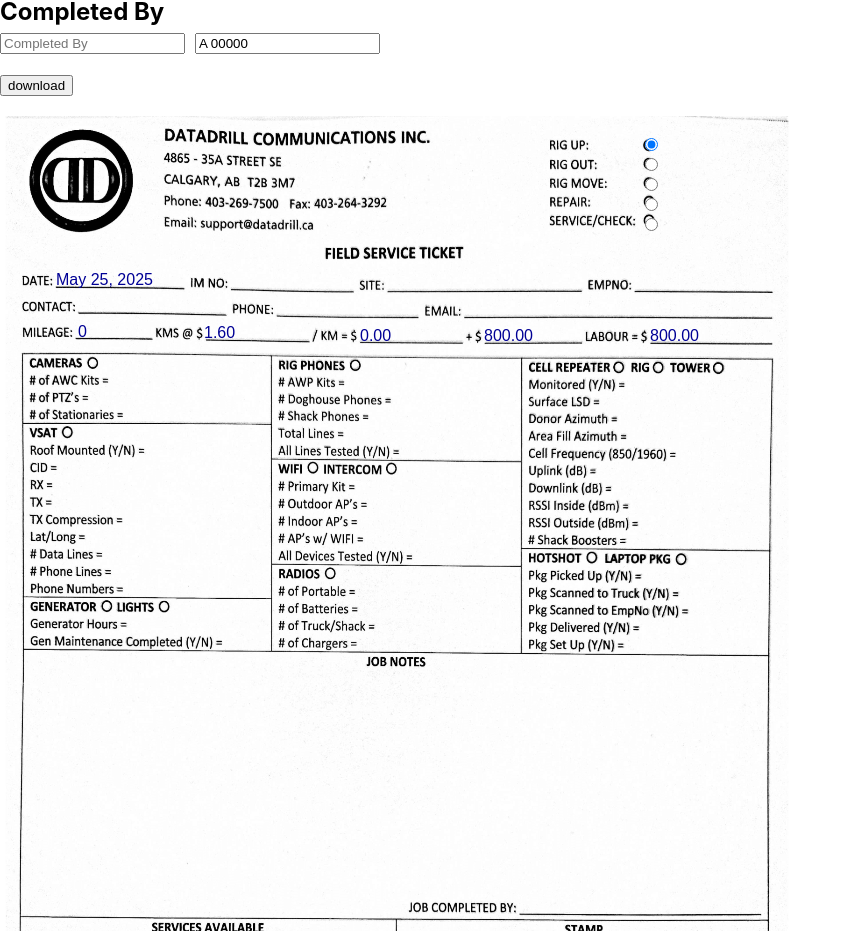
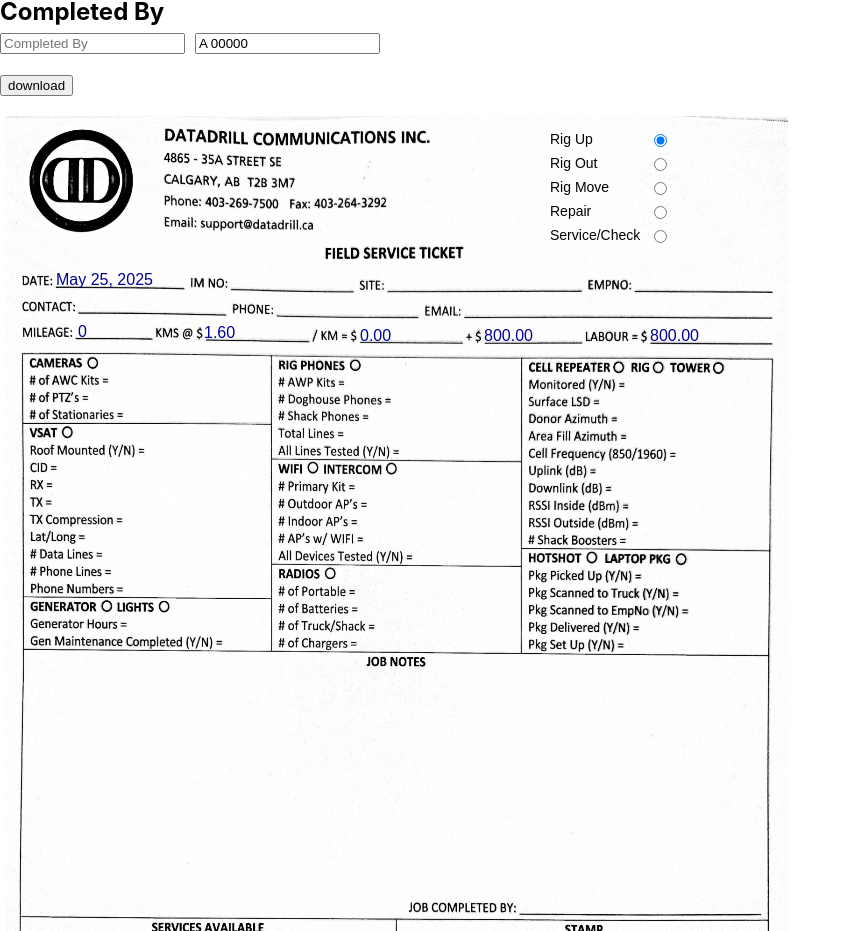
Before and after one commit to Wyatt-Grant/tickets, a React (Create React App) app: page / in a window 1280 px wide. Shown: the part 853-1784 px from the top of the page, without its empty margins (0-851 px from the left). Built offline with nearby package versions, Linux system fonts and the light colour scheme.

Commit message:
main: remove under content for radio for type

```diff
--- a/src/App.js
+++ b/src/App.js
@@ -395,13 +395,42 @@
                 backgroundSize: '100% 100%',
                 position: 'relative'
             }}>
-                <div className="shared-text" style={{top: '19px', left: '640px'}}>
-                    <label><input type="radio" name="choice" value="1" checked={formData.type == 0}/></label><br/>
-                    <label><input type="radio" name="choice" value="2" checked={formData.type == 1}/></label><br/>
-                    <label><input type="radio" name="choice" value="3" checked={formData.type == 2}/></label><br/>
-                    <label><input type="radio" name="choice" value="4" checked={formData.type == 3}/></label><br/>
-                    <label><input type="radio" name="choice" value="5" checked={formData.type == 4}/></label>
+                <div
+                className="shared-text"
+                style={{
+                    position: 'absolute',
+                    top: '15px',
+                    left: '550px',
+                    width: '120px',
+                    display: 'flex',
+                    flexDirection: 'column',
+                    gap: '8px',
+                    fontSize: '14px',
+                    color: 'black'
+                }}
+                >
+                <label style={{ display: 'flex', justifyContent: 'space-between' }}>
+                    Rig Up
+                    <input type="radio" name="choice" value="1" checked={formData.type === 0} />
+                </label>
+                <label style={{ display: 'flex', justifyContent: 'space-between' }}>
+                    Rig Out
+                    <input type="radio" name="choice" value="2" checked={formData.type === 1} />
+                </label>
+                <label style={{ display: 'flex', justifyContent: 'space-between' }}>
+                    Rig Move
+                    <input type="radio" name="choice" value="3" checked={formData.type === 2} />
+                </label>
+                <label style={{ display: 'flex', justifyContent: 'space-between' }}>
+                    Repair
+                    <input type="radio" name="choice" value="4" checked={formData.type === 3} />
+                </label>
+                <label style={{ display: 'flex', justifyContent: 'space-between' }}>
+                    Service/Check
+                    <input type="radio" name="choice" value="5" checked={formData.type === 4} />
+                </label>
                 </div>
+
 
                 <br/>
 
```
Also changed, not shown: src/ticket_scan.png.
